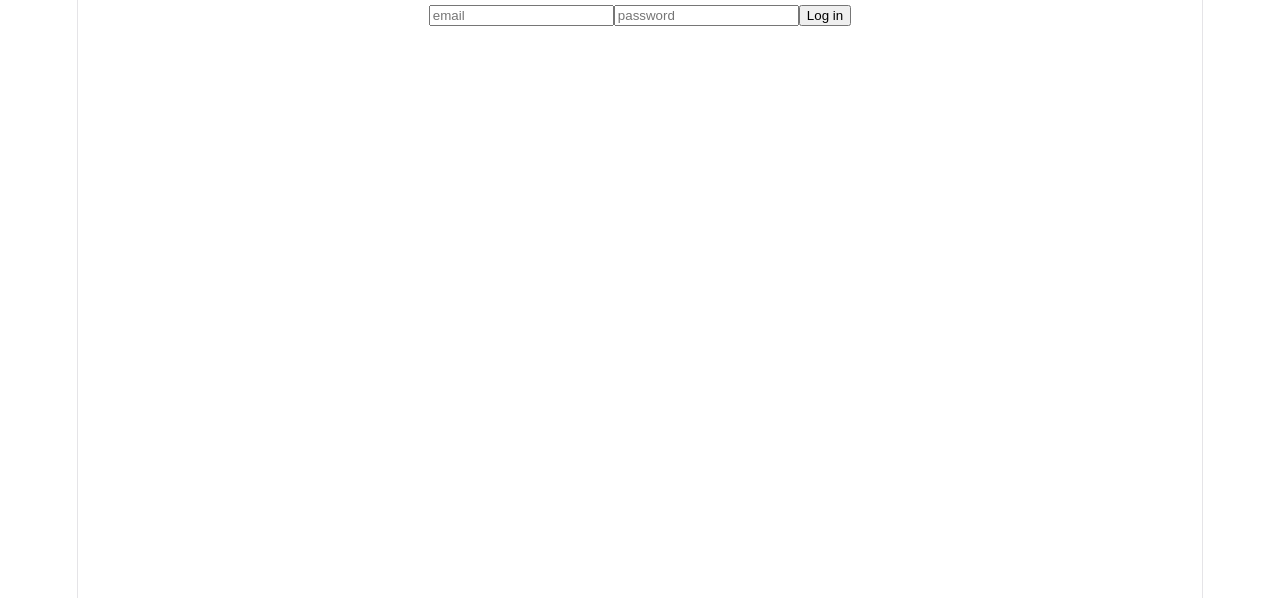
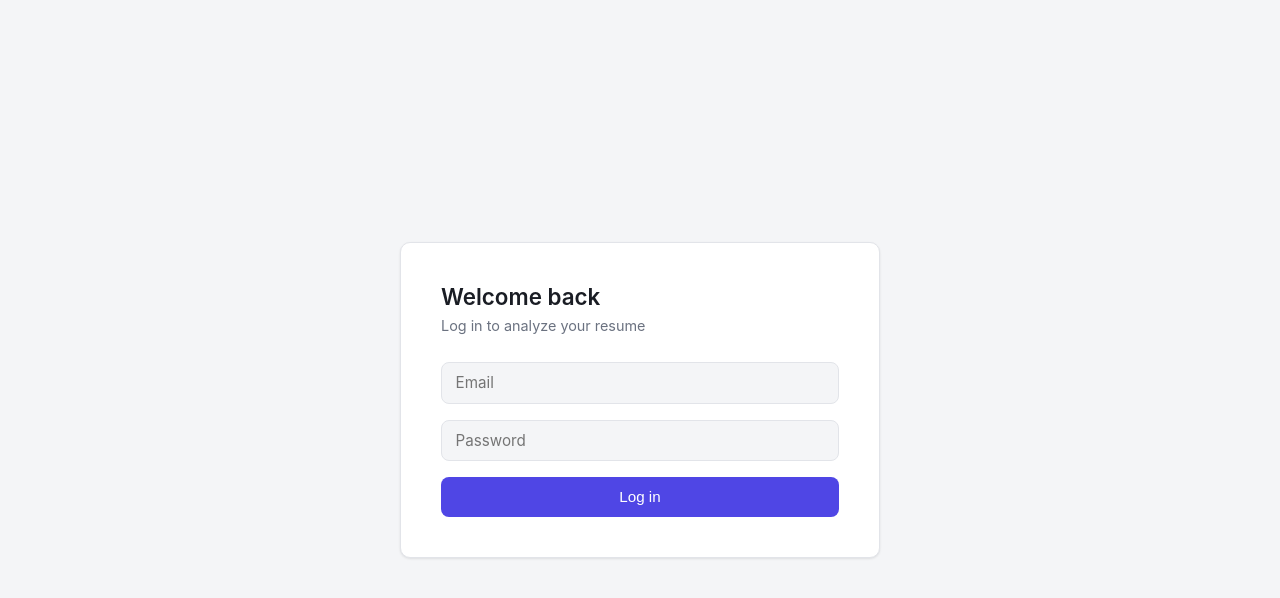
Before and after one commit to singhabhiav-21/resume_grader, a React app in the folder frontend/: page / in a window 1280 px wide. Shown: the top 598 px of the page. Built offline with nearby package versions, Linux system fonts and the light colour scheme; the HTML template or start-up script is replaced by a standard one.

Commit message:
Added-html and css to make it better

```diff
--- a/frontend/src/backend/Login.jsx
+++ b/frontend/src/backend/Login.jsx
@@ -36,23 +36,17 @@ async function handleSubmit(e) {
 }
 
   return (
+  <div className="card">
+    <h1>Welcome back</h1>
+    <p className="subtitle">Log in to analyze your resume</p>
     <form onSubmit={handleSubmit}>
-      <input
-        type="email"
-        value={email}
-        onChange={(e) => setEmail(e.target.value)}
-        placeholder="email"
-      />
-      <input
-        type="password"
-        value={password}
-        onChange={(e) => setPassword(e.target.value)}
-        placeholder="password"
-      />
+      <input type="email" value={email} onChange={(e) => setEmail(e.target.value)} placeholder="Email" />
+      <input type="password" value={password} onChange={(e) => setPassword(e.target.value)} placeholder="Password" />
       <button type="submit">Log in</button>
-      {error && <p>{error}</p>}
+      {error && <p className="status error">{error}</p>}
     </form>
-  );
+  </div>
+);
 }
 
 export default Login;
--- a/frontend/src/backend/results.jsx
+++ b/frontend/src/backend/results.jsx
@@ -41,11 +41,15 @@ function Results({ jobId }) {
   if (loading) return <p>Analyzing resume against job description...</p>;
   if (error) return <p>{error}</p>;
 
-  return (
-    <div style={{ whiteSpace: "pre-wrap" }}>
-      {feedback}
-    </div>
-  );
+  if (loading) return <div className="card card-wide"><p className="status">Analyzing resume against job description...</p></div>;
+if (error) return <div className="card card-wide"><p className="status error">{error}</p></div>;
+
+return (
+  <div className="card card-wide">
+    <h1>Your results</h1>
+    <div className="results-content">{feedback}</div>
+  </div>
+);
 }
 
 export default Results;
--- a/frontend/src/backend/uploadFile.jsx
+++ b/frontend/src/backend/uploadFile.jsx
@@ -42,12 +42,16 @@ function UploadResume({onUploadSuccess}) {
   }
 
   return (
+  <div className="card">
+    <h1>Upload your resume</h1>
+    <p className="subtitle">PDF format only</p>
     <form onSubmit={handleUpload}>
       <input type="file" accept=".pdf" onChange={handleFileChange} />
       <button type="submit">Upload resume</button>
-      {status && <p>{status}</p>}
+      {status && <p className="status">{status}</p>}
     </form>
-  );
+  </div>
+);
 }
 
 export default UploadResume;
--- a/frontend/src/backend/uploadJD.jsx
+++ b/frontend/src/backend/uploadJD.jsx
@@ -42,17 +42,16 @@ function UploadJobDescription({ jobId, onJdUploaded }) {
   }
 
   return (
+  <div className="card card-wide">
+    <h1>Job description</h1>
+    <p className="subtitle">Paste the full job posting</p>
     <form onSubmit={handleSubmit}>
-      <textarea
-        value={description}
-        onChange={(e) => setDescription(e.target.value)}
-        placeholder="Paste job description here"
-        rows={10}
-      />
-      <button type="submit">Upload job description</button>
-      {status && <p>{status}</p>}
+      <textarea value={description} onChange={(e) => setDescription(e.target.value)} placeholder="Paste job description here" />
+      <button type="submit">Analyze</button>
+      {status && <p className="status">{status}</p>}
     </form>
-  );
+  </div>
+);
 }
 
 export default UploadJobDescription;
--- a/frontend/src/index.css
+++ b/frontend/src/index.css
@@ -1,111 +1,129 @@
 :root {
-  --text: #6b6375;
-  --text-h: #08060d;
-  --bg: #fff;
-  --border: #e5e4e7;
-  --code-bg: #f4f3ec;
-  --accent: #aa3bff;
-  --accent-bg: rgba(170, 59, 255, 0.1);
-  --accent-border: rgba(170, 59, 255, 0.5);
-  --social-bg: rgba(244, 243, 236, 0.5);
-  --shadow:
-    rgba(0, 0, 0, 0.1) 0 10px 15px -3px, rgba(0, 0, 0, 0.05) 0 4px 6px -2px;
-
-  --sans: system-ui, 'Segoe UI', Roboto, sans-serif;
-  --heading: system-ui, 'Segoe UI', Roboto, sans-serif;
-  --mono: ui-monospace, Consolas, monospace;
-
-  font: 18px/145% var(--sans);
-  letter-spacing: 0.18px;
-  color-scheme: light dark;
-  color: var(--text);
-  background: var(--bg);
-  font-synthesis: none;
-  text-rendering: optimizeLegibility;
-  -webkit-font-smoothing: antialiased;
-  -moz-osx-font-smoothing: grayscale;
-
-  @media (max-width: 1024px) {
-    font-size: 16px;
-  }
+  --bg: #f4f5f7;
+  --surface: #ffffff;
+  --border: #e2e4e9;
+  --text-primary: #1a1d24;
+  --text-secondary: #6b7280;
+  --accent: #4f46e5;
+  --accent-hover: #4338ca;
+  --danger: #dc2626;
+  --radius: 10px;
+  --shadow: 0 1px 3px rgba(0,0,0,0.06), 0 1px 2px rgba(0,0,0,0.04);
 }
 
-@media (prefers-color-scheme: dark) {
-  :root {
-    --text: #9ca3af;
-    --text-h: #f3f4f6;
-    --bg: #16171d;
-    --border: #2e303a;
-    --code-bg: #1f2028;
-    --accent: #c084fc;
-    --accent-bg: rgba(192, 132, 252, 0.15);
-    --accent-border: rgba(192, 132, 252, 0.5);
-    --social-bg: rgba(47, 48, 58, 0.5);
-    --shadow:
-      rgba(0, 0, 0, 0.4) 0 10px 15px -3px, rgba(0, 0, 0, 0.25) 0 4px 6px -2px;
-  }
-
-  #social .button-icon {
-    filter: invert(1) brightness(2);
-  }
+* {
+  box-sizing: border-box;
 }
 
 body {
   margin: 0;
+  background: var(--bg);
+  color: var(--text-primary);
+  font-family: -apple-system, BlinkMacSystemFont, "Segoe UI", sans-serif;
+  min-height: 100vh;
 }
 
 #root {
-  width: 1126px;
-  max-width: 100%;
-  margin: 0 auto;
-  text-align: center;
-  border-inline: 1px solid var(--border);
-  min-height: 100svh;
+  min-height: 100vh;
+  display: flex;
+  align-items: center;
+  justify-content: center;
+  padding: 2rem;
+}
+
+.card {
+  background: var(--surface);
+  border: 1px solid var(--border);
+  border-radius: var(--radius);
+  box-shadow: var(--shadow);
+  padding: 2.5rem;
+  width: 100%;
+  max-width: 480px;
+}
+
+.card-wide {
+  max-width: 720px;
+}
+
+.card h1 {
+  font-size: 1.4rem;
+  font-weight: 600;
+  margin: 0 0 0.4rem;
+}
+
+.card p.subtitle {
+  color: var(--text-secondary);
+  font-size: 0.9rem;
+  margin: 0 0 1.75rem;
+}
+
+form {
   display: flex;
   flex-direction: column;
-  box-sizing: border-box;
+  gap: 1rem;
 }
 
-h1,
-h2 {
-  font-family: var(--heading);
-  font-weight: 500;
-  color: var(--text-h);
+input, textarea {
+  width: 100%;
+  padding: 0.65rem 0.85rem;
+  border: 1px solid var(--border);
+  border-radius: 8px;
+  font-size: 0.95rem;
+  font-family: inherit;
+  background: var(--bg);
+  transition: border-color 0.15s;
 }
 
-h1 {
-  font-size: 56px;
-  letter-spacing: -1.68px;
-  margin: 32px 0;
-  @media (max-width: 1024px) {
-    font-size: 36px;
-    margin: 20px 0;
-  }
+input:focus, textarea:focus {
+  outline: none;
+  border-color: var(--accent);
+  background: var(--surface);
 }
-h2 {
-  font-size: 24px;
-  line-height: 118%;
-  letter-spacing: -0.24px;
-  margin: 0 0 8px;
-  @media (max-width: 1024px) {
-    font-size: 20px;
-  }
+
+textarea {
+  resize: vertical;
+  min-height: 180px;
 }
-p {
+
+button {
+  padding: 0.7rem 1rem;
+  background: var(--accent);
+  color: white;
+  border: none;
+  border-radius: 8px;
+  font-size: 0.95rem;
+  font-weight: 500;
+  cursor: pointer;
+  transition: background 0.15s;
+}
+
+button:hover {
+  background: var(--accent-hover);
+}
+
+button:disabled {
+  background: var(--border);
+  color: var(--text-secondary);
+  cursor: not-allowed;
+}
+
+.status {
+  font-size: 0.85rem;
+  color: var(--text-secondary);
   margin: 0;
 }
 
-code,
-.counter {
-  font-family: var(--mono);
-  display: inline-flex;
-  border-radius: 4px;
-  color: var(--text-h);
+.status.error {
+  color: var(--danger);
 }
 
-code {
-  font-size: 15px;
-  line-height: 135%;
-  padding: 4px 8px;
-  background: var(--code-bg);
+.results-content {
+  white-space: pre-wrap;
+  line-height: 1.6;
+  font-size: 0.95rem;
 }
+
+.results-content h2 {
+  font-size: 1.1rem;
+  margin-top: 1.5rem;
+}
```
